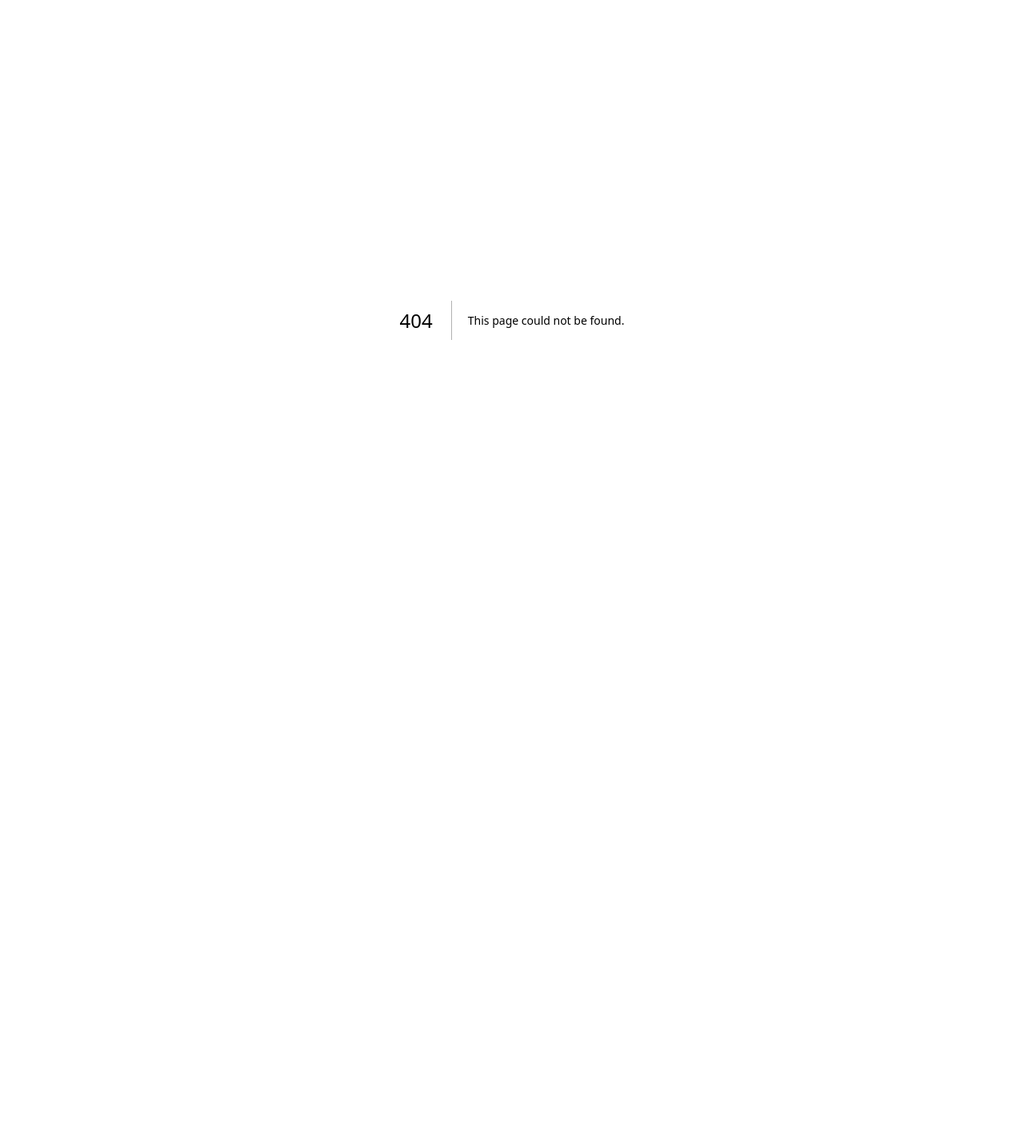
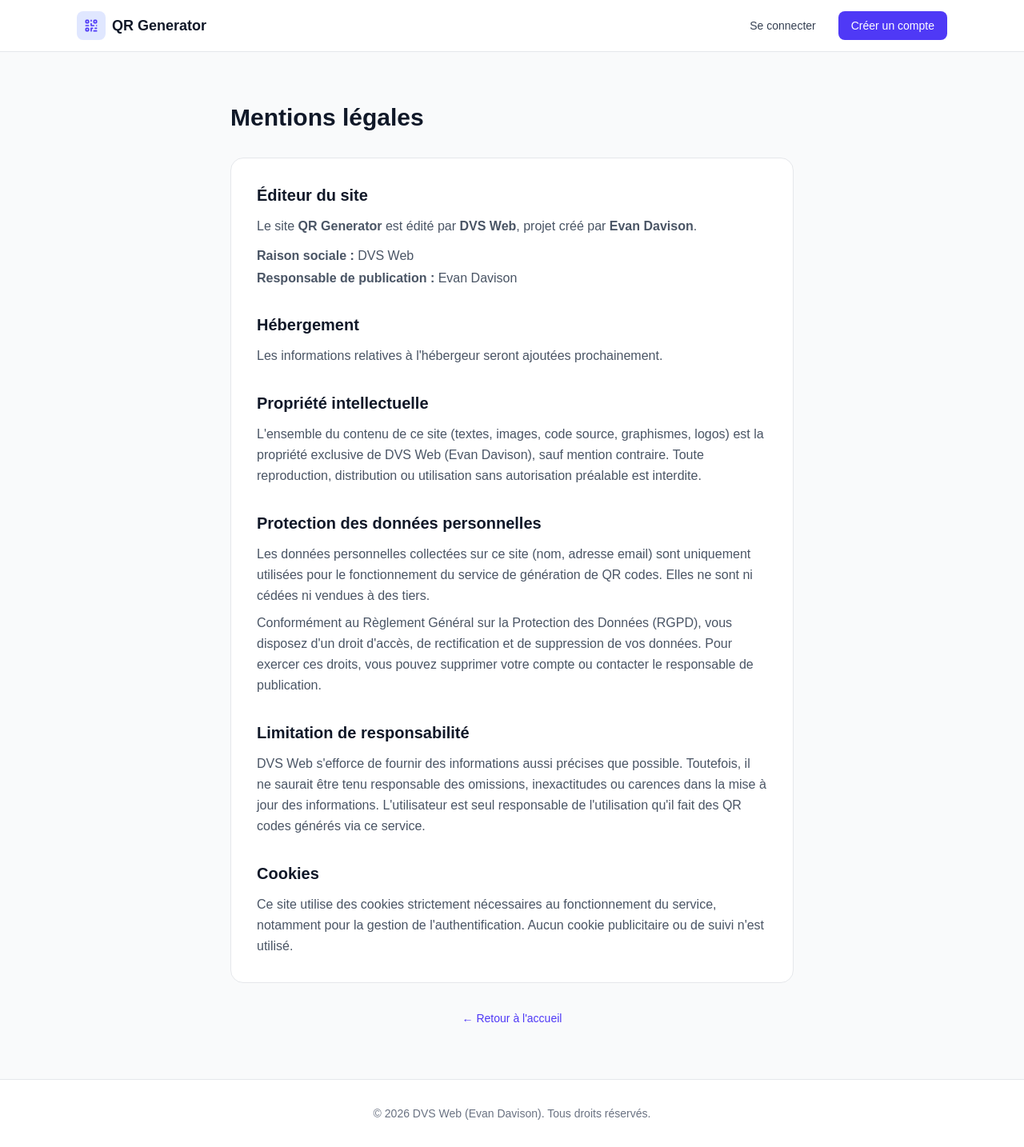
Before and after one commit to davisone/qr-code-generator, a Next.js app: page /mentions-legales in a window 1280 px wide. Before the commit this address had no page. Shown: the whole page at 80% size. Before the commit the page ends 800 px from the top, so only its background shows below. Built offline with nearby package versions, Linux system fonts and the light colour scheme.

Commit message:
ajout de boutton retour dans les page login et register + ajout de mentions légales

```diff
--- a/src/app/login/page.tsx
+++ b/src/app/login/page.tsx
@@ -44,6 +44,14 @@ function LoginForm() {
   return (
     <div className="min-h-screen flex items-center justify-center bg-gray-50 px-4">
       <div className="w-full max-w-md">
+        <div className="mb-4">
+          <Link href="/" className="inline-flex items-center gap-1.5 text-sm text-gray-500 hover:text-gray-700 transition">
+            <svg className="w-4 h-4" fill="none" stroke="currentColor" viewBox="0 0 24 24">
+              <path strokeLinecap="round" strokeLinejoin="round" strokeWidth={2} d="M15 19l-7-7 7-7" />
+            </svg>
+            Retour à l&apos;accueil
+          </Link>
+        </div>
         <div className="bg-white rounded-2xl shadow-sm border border-gray-200 p-8">
           <div className="text-center mb-8">
             <div className="inline-flex items-center justify-center w-12 h-12 bg-indigo-100 rounded-xl mb-4">
--- /dev/null
+++ b/src/app/mentions-legales/page.tsx
@@ -0,0 +1,110 @@
+import Link from "next/link";
+
+export default function MentionsLegales() {
+  return (
+    <div className="min-h-screen bg-gray-50">
+      {/* Navbar */}
+      <nav className="bg-white border-b border-gray-200">
+        <div className="max-w-6xl mx-auto px-4 sm:px-6 lg:px-8 h-16 flex items-center justify-between">
+          <Link href="/" className="flex items-center gap-2">
+            <div className="inline-flex items-center justify-center w-9 h-9 bg-indigo-100 rounded-lg">
+              <svg className="w-5 h-5 text-indigo-600" fill="none" stroke="currentColor" viewBox="0 0 24 24">
+                <path strokeLinecap="round" strokeLinejoin="round" strokeWidth={2} d="M12 4v1m6 11h2m-6 0h-2v4m0-11v3m0 0h.01M12 12h4.01M16 20h4M4 12h4m12 0h.01M5 8h2a1 1 0 001-1V5a1 1 0 00-1-1H5a1 1 0 00-1 1v2a1 1 0 001 1zm12 0h2a1 1 0 001-1V5a1 1 0 00-1-1h-2a1 1 0 00-1 1v2a1 1 0 001 1zM5 20h2a1 1 0 001-1v-2a1 1 0 00-1-1H5a1 1 0 00-1 1v2a1 1 0 001 1z" />
+              </svg>
+            </div>
+            <span className="text-lg font-bold text-gray-900">QR Generator</span>
+          </Link>
+          <div className="flex items-center gap-3">
+            <Link
+              href="/login"
+              className="px-4 py-2 text-sm font-medium text-gray-700 hover:text-gray-900 transition"
+            >
+              Se connecter
+            </Link>
+            <Link
+              href="/register"
+              className="px-4 py-2 text-sm font-medium text-white bg-indigo-600 hover:bg-indigo-700 rounded-lg transition"
+            >
+              Créer un compte
+            </Link>
+          </div>
+        </div>
+      </nav>
+
+      {/* Contenu */}
+      <main className="max-w-3xl mx-auto px-4 sm:px-6 lg:px-8 py-16">
+        <h1 className="text-3xl font-bold text-gray-900 mb-8">Mentions légales</h1>
+
+        <div className="bg-white rounded-2xl border border-gray-200 p-8 space-y-8">
+          {/* Éditeur */}
+          <section>
+            <h2 className="text-xl font-semibold text-gray-900 mb-3">Éditeur du site</h2>
+            <p className="text-gray-600 leading-relaxed">
+              Le site <strong>QR Generator</strong> est édité par <strong>DVS Web</strong>, projet créé par <strong>Evan Davison</strong>.
+            </p>
+            <ul className="mt-3 text-gray-600 space-y-1">
+              <li><strong>Raison sociale :</strong> DVS Web</li>
+              <li><strong>Responsable de publication :</strong> Evan Davison</li>
+            </ul>
+          </section>
+
+          {/* Hébergement */}
+          <section>
+            <h2 className="text-xl font-semibold text-gray-900 mb-3">Hébergement</h2>
+            <p className="text-gray-600 leading-relaxed">
+              Les informations relatives à l&apos;hébergeur seront ajoutées prochainement.
+            </p>
+          </section>
+
+          {/* Propriété intellectuelle */}
+          <section>
+            <h2 className="text-xl font-semibold text-gray-900 mb-3">Propriété intellectuelle</h2>
+            <p className="text-gray-600 leading-relaxed">
+              L&apos;ensemble du contenu de ce site (textes, images, code source, graphismes, logos) est la propriété exclusive de DVS Web (Evan Davison), sauf mention contraire. Toute reproduction, distribution ou utilisation sans autorisation préalable est interdite.
+            </p>
+          </section>
+
+          {/* Données personnelles */}
+          <section>
+            <h2 className="text-xl font-semibold text-gray-900 mb-3">Protection des données personnelles</h2>
+            <p className="text-gray-600 leading-relaxed">
+              Les données personnelles collectées sur ce site (nom, adresse email) sont uniquement utilisées pour le fonctionnement du service de génération de QR codes. Elles ne sont ni cédées ni vendues à des tiers.
+            </p>
+            <p className="text-gray-600 leading-relaxed mt-2">
+              Conformément au Règlement Général sur la Protection des Données (RGPD), vous disposez d&apos;un droit d&apos;accès, de rectification et de suppression de vos données. Pour exercer ces droits, vous pouvez supprimer votre compte ou contacter le responsable de publication.
+            </p>
+          </section>
+
+          {/* Responsabilité */}
+          <section>
+            <h2 className="text-xl font-semibold text-gray-900 mb-3">Limitation de responsabilité</h2>
+            <p className="text-gray-600 leading-relaxed">
+              DVS Web s&apos;efforce de fournir des informations aussi précises que possible. Toutefois, il ne saurait être tenu responsable des omissions, inexactitudes ou carences dans la mise à jour des informations. L&apos;utilisateur est seul responsable de l&apos;utilisation qu&apos;il fait des QR codes générés via ce service.
+            </p>
+          </section>
+
+          {/* Cookies */}
+          <section>
+            <h2 className="text-xl font-semibold text-gray-900 mb-3">Cookies</h2>
+            <p className="text-gray-600 leading-relaxed">
+              Ce site utilise des cookies strictement nécessaires au fonctionnement du service, notamment pour la gestion de l&apos;authentification. Aucun cookie publicitaire ou de suivi n&apos;est utilisé.
+            </p>
+          </section>
+        </div>
+
+        <div className="mt-8 text-center">
+          <Link href="/" className="text-indigo-600 hover:text-indigo-700 font-medium text-sm">
+            &larr; Retour à l&apos;accueil
+          </Link>
+        </div>
+      </main>
+
+      {/* Footer */}
+      <footer className="border-t border-gray-200 bg-white">
+        <div className="max-w-6xl mx-auto px-4 sm:px-6 lg:px-8 py-8 text-center text-sm text-gray-500">
+          &copy; {new Date().getFullYear()} DVS Web (Evan Davison). Tous droits réservés.
+        </div>
+      </footer>
+    </div>
+  );
+}
--- a/src/app/page.tsx
+++ b/src/app/page.tsx
@@ -163,8 +163,11 @@ export default function Home() {
 
       {/* Footer */}
       <footer className="border-t border-gray-200 bg-white">
-        <div className="max-w-6xl mx-auto px-4 sm:px-6 lg:px-8 py-8 text-center text-sm text-gray-500">
-          QR Generator &mdash; Générateur de QR codes personnalisés
+        <div className="max-w-6xl mx-auto px-4 sm:px-6 lg:px-8 py-8 flex flex-col sm:flex-row items-center justify-between gap-4 text-sm text-gray-500">
+          <span>&copy; {new Date().getFullYear()} DVS Web (Evan Davison). Tous droits réservés.</span>
+          <Link href="/mentions-legales" className="text-indigo-600 hover:text-indigo-700 font-medium">
+            Mentions légales
+          </Link>
         </div>
       </footer>
     </div>
--- a/src/app/register/page.tsx
+++ b/src/app/register/page.tsx
@@ -54,6 +54,14 @@ export default function RegisterPage() {
   return (
     <div className="min-h-screen flex items-center justify-center bg-gray-50 px-4">
       <div className="w-full max-w-md">
+        <div className="mb-4">
+          <Link href="/" className="inline-flex items-center gap-1.5 text-sm text-gray-500 hover:text-gray-700 transition">
+            <svg className="w-4 h-4" fill="none" stroke="currentColor" viewBox="0 0 24 24">
+              <path strokeLinecap="round" strokeLinejoin="round" strokeWidth={2} d="M15 19l-7-7 7-7" />
+            </svg>
+            Retour à l&apos;accueil
+          </Link>
+        </div>
         <div className="bg-white rounded-2xl shadow-sm border border-gray-200 p-8">
           <div className="text-center mb-8">
             <div className="inline-flex items-center justify-center w-12 h-12 bg-indigo-100 rounded-xl mb-4">
```
